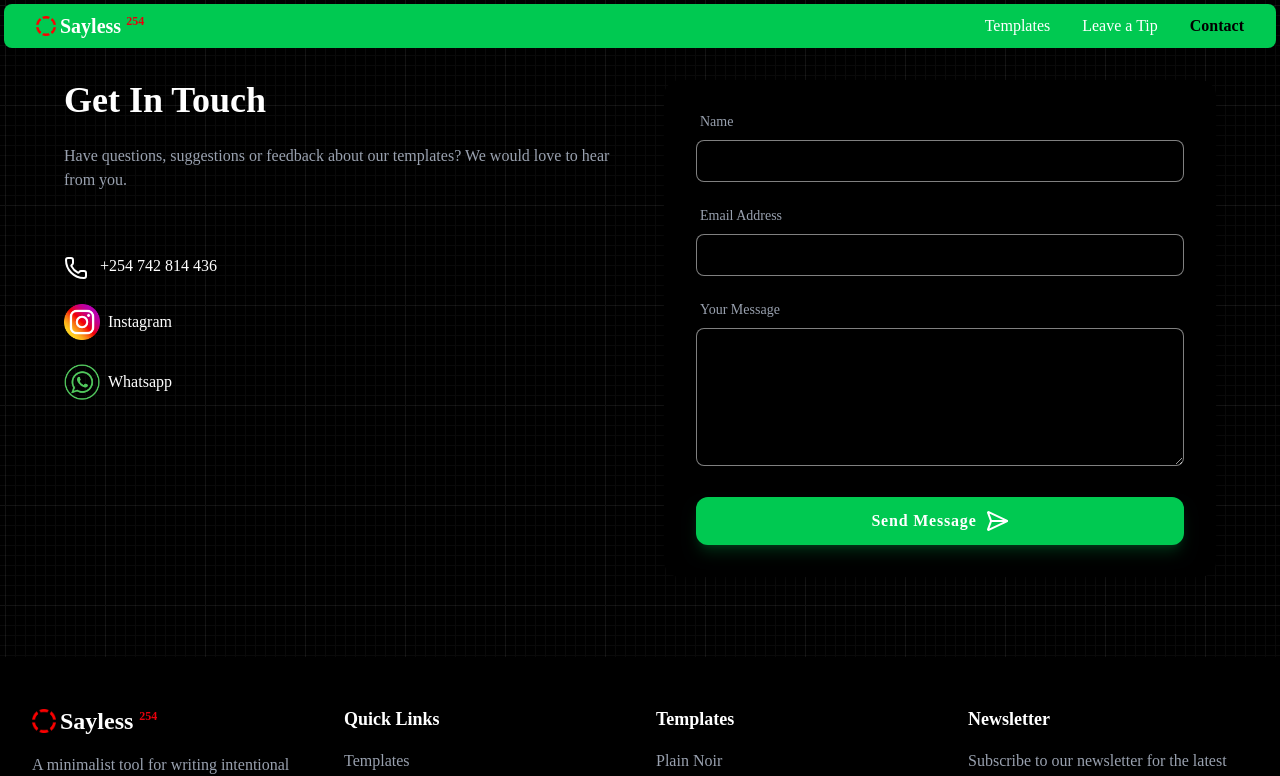
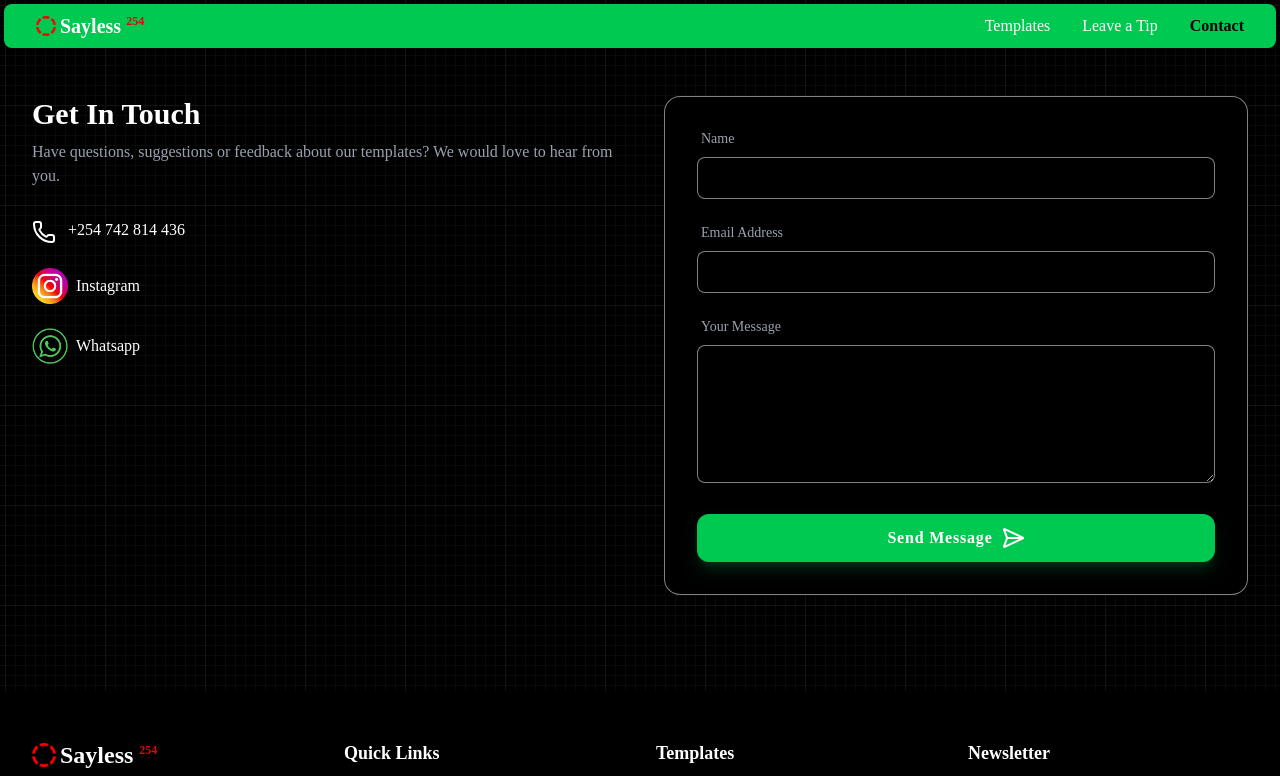
Before and after one commit to OndiekOchieng/sayless, a Vue app: page /contact in a window 1280 px wide. Shown: the top 776 px of the page. Built offline with nearby package versions, Linux system fonts and the light colour scheme; a web font is replaced by a local one.

Commit message:
Adjust contact page UI issues

```diff
--- a/src/views/Contact.vue
+++ b/src/views/Contact.vue
@@ -4,16 +4,16 @@ import { socials } from "../data";
 </script>
 
 <template>
-  <main class="max-w-7xl mx-auto px-4 sm:px-6 lg:px-8 py-12">
+  <main class="max-w-7xl mx-auto py-16">
     <!--  -->
     <!-- Form -->
     <!-- Contact Section -->
     <div class="grid grid-cols-1 lg:grid-cols-2 gap-12">
       <div>
-        <h2 class="text-3xl md:text-4xl font-bold text-white mb-6">
+        <h2 class="text-2xl sm:text-3xl font-bold text-white mb-2">
           Get In <span class="gradient-text">Touch</span>
         </h2>
-        <p class="text-gray-400 mb-8">
+        <p class="text-gray-400 mb-0">
           Have questions, suggestions or feedback about our templates? We would
           love to hear from you.
         </p>
@@ -65,7 +65,7 @@ import { socials } from "../data";
         </div>
       </div>
       <!-- Contact Form -->
-      <div class="bg-black rounded-2xl shadow-sm p-4 sm:p-8">
+      <div class="bg-black border border-white/50 rounded-2xl shadow-sm px-4 py-8 sm:p-8">
         <form id="contactForm" class="space-y-6">
           <div>
             <label for="name" class="label">Name</label>
```
